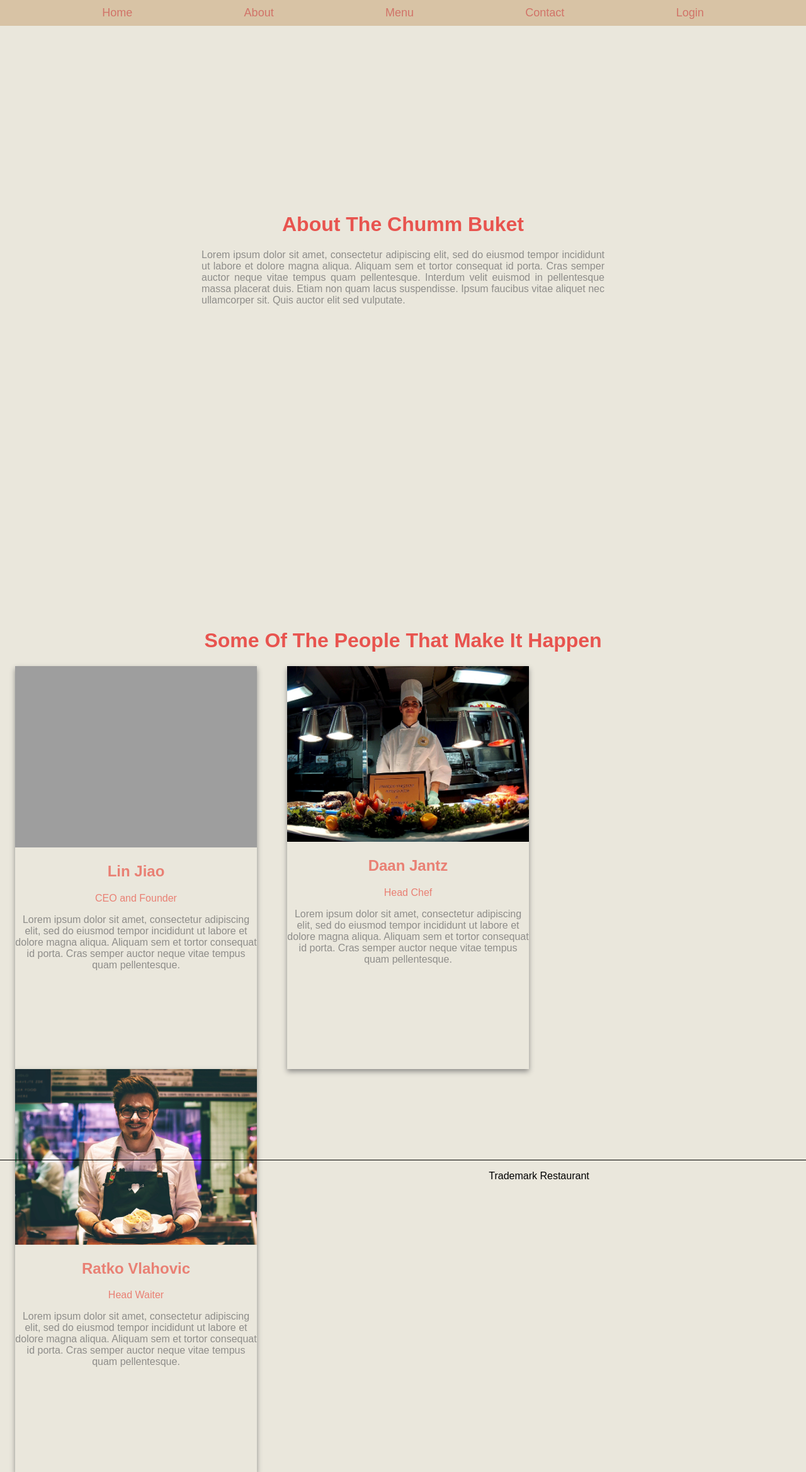
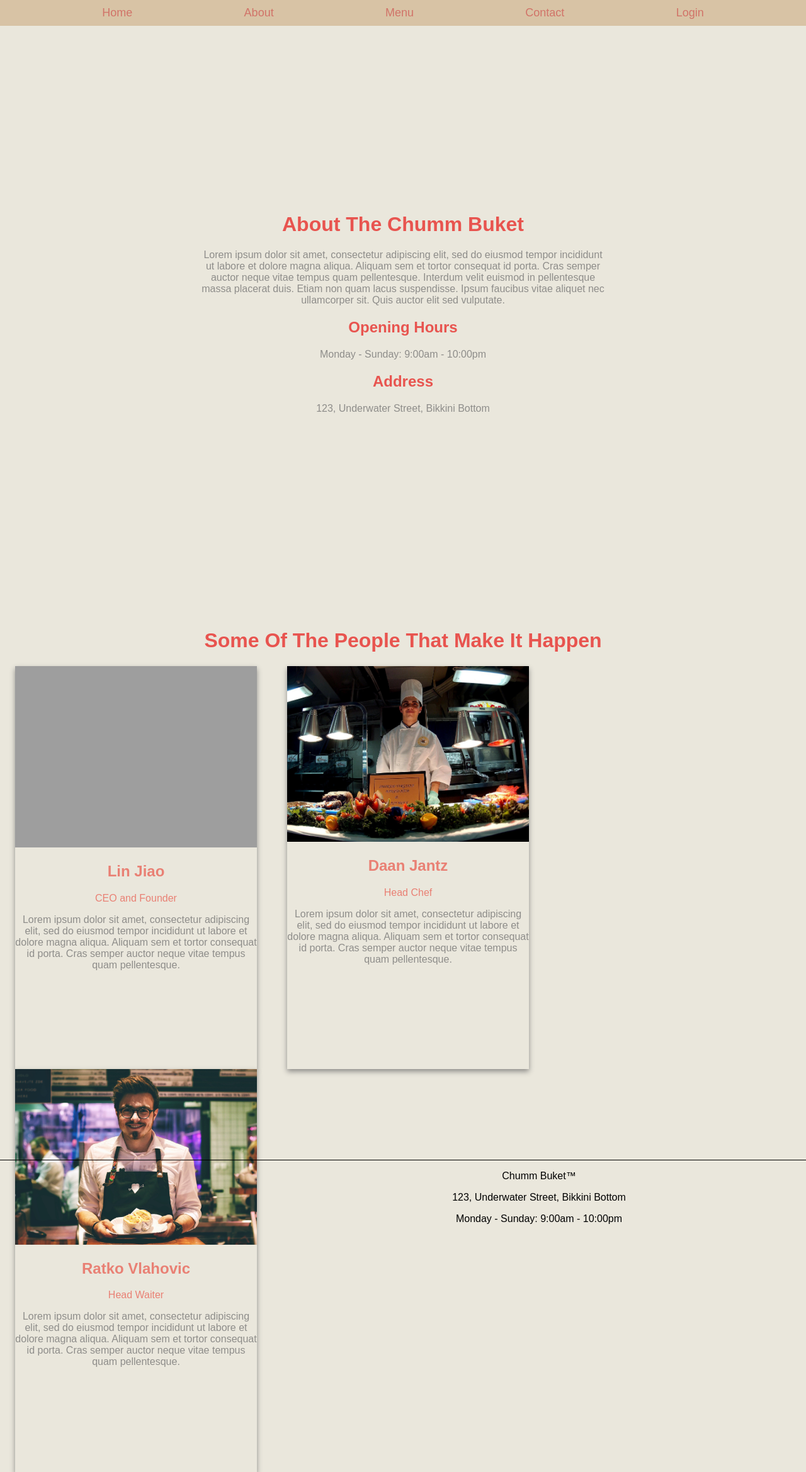
Before and after one commit to LiamCurmideGray/CIS1054-Web-Assignment, a PHP site: page /CIS1054-Web-Assignment/about.php in a window 1280 px wide. Shown: the whole page at 63% size. Run offline with PHP 8.4, Linux system fonts and the light colour scheme; grey boxes are pictures that could not be loaded.

Commit message:
minor changes in about.php, footer.php and aboutStyles.css (#44)

```diff
--- a/about.php
+++ b/about.php
@@ -11,6 +11,14 @@
             Interdum velit euismod in pellentesque massa placerat duis. Etiam non quam lacus suspendisse.
             Ipsum faucibus vitae aliquet nec ullamcorper sit. Quis auctor elit sed vulputate.
         </p>
+
+        <h2>Opening Hours</h2>
+
+        <p>Monday - Sunday: 9:00am - 10:00pm</p>
+
+        <h2>Address</h2>
+
+        <p>123, Underwater Street, Bikkini Bottom</p>
     </div>
 </div>
 
--- a/footer.php
+++ b/footer.php
@@ -1,17 +1,25 @@
-<script src="jsScripts\index_script.js"></script>
-<script src="jsScripts\userAccounts.js"></script>
+<!DOCTYPE HTML>
+<html>
+
+<head>
+    <script src="jsScripts\index_script.js"></script>
+    <script src="jsScripts\userAccounts.js"></script>
+    <link rel="stylesheet" href="stylesheets\genStyles.css">
+</head>
 
 </body>
 
 <footer>
-<br>
-<div class="line"></div>
+    <br>
+    <div class="line"></div>
 
-<p class = "footerText">  Trademark Restaurant </p>
-
+    <p class="footerText"> Chumm Buket&trade; </p>
+    <p class="address">123, Underwater Street, Bikkini Bottom</p>
+    <p class="openingHours"> Monday - Sunday: 9:00am - 10:00pm</p>
 
 
 </footer>
+
 </html>
 
 <?php
--- a/stylesheets/aboutStyles.css
+++ b/stylesheets/aboutStyles.css
@@ -1,11 +1,10 @@
-.aboutRestaurant{
+.aboutRestaurant {
     height: 100vh;
     text-align: center;
     padding: 10vh;
-
 }
 
-.aboutRestaurantText{
+.aboutRestaurantText {
     text-align: justify;
     margin-right: auto;
     margin-left: auto;
@@ -13,38 +12,47 @@
     width: 50vw;
 }
 
-.aboutRestaurantText h1{
+.aboutRestaurantText h1 {
     text-align: center;
     color: #e8544f;
 }
 
-.aboutStaff{
-    height: 100vh;
-}
-
-.aboutStaffTitle{
+.aboutRestaurantText h2 {
     text-align: center;
     color: #e8544f;
 }
 
-.card{
+.aboutRestaurantText p {
+    text-align: center;
+}
+
+.aboutStaff {
+    height: 100vh;
+}
+
+.aboutStaffTitle {
+    text-align: center;
+    color: #e8544f;
+}
+
+.card {
     width: 30vw;
     height: 80vh;
     float: left;
     text-align: center;
     /* padding: 0 8vw; */
-    margin: 0 3vh  0 3vh;
+    margin: 0 3vh 0 3vh;
     box-shadow: 0 4px 8px 0 #8e8d8a;
 }
 
-.staffImg{
+.staffImg {
     width: 30vw;
 }
 
-.staffName{
+.staffName {
     color: #e98074;
 }
 
-.job{
+.job {
     color: #e98074;
 }
--- a/stylesheets/genStyles.css
+++ b/stylesheets/genStyles.css
@@ -36,7 +36,9 @@ body {
     border-bottom: 1px solid black;
 }
 
-.footerText {
+.footerText,
+.openingHours,
+.address {
     text-align: center;
     color: black;
 }
```
